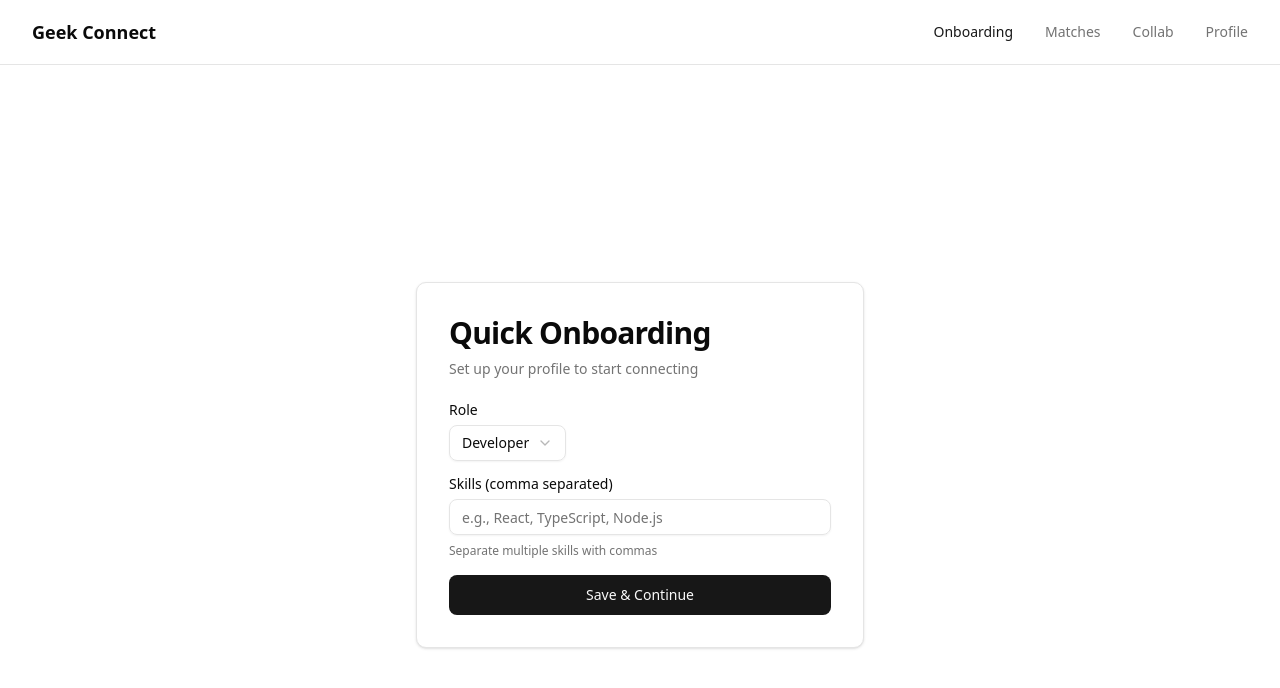
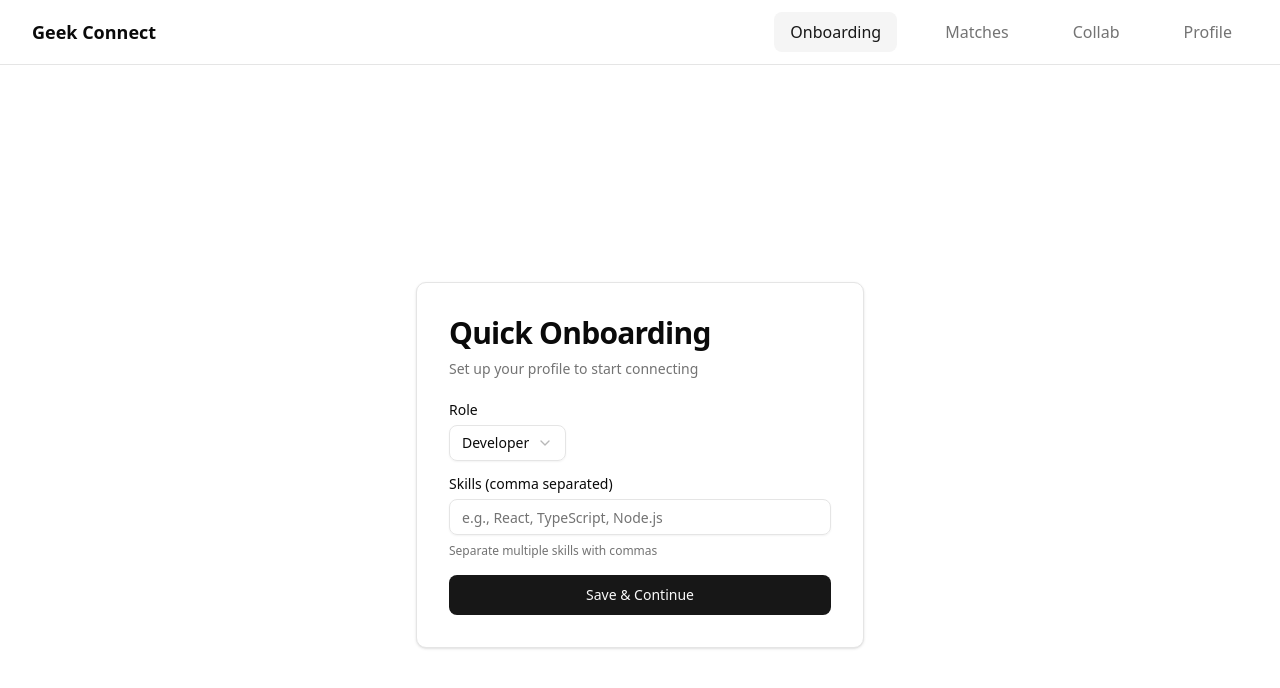
Before and after one commit to keduards/geek-connect, a Next.js app: page /onboarding in a window 1280 px wide. Shown: the top 688 px of the page. Built offline with nearby package versions, Linux system fonts and the light colour scheme.

Commit message:
Add proper padding to mobile burger menu
- Added padding and spacing to mobile menu items
- Improved visual hierarchy with border separator
- Added hover states and better touch targets for mobile
- Enhanced link styling with rounded corners and background on active

```diff
--- a/components/navigation.tsx
+++ b/components/navigation.tsx
@@ -40,9 +40,9 @@ export function Navigation() {
     <Link
       href={href}
       onClick={() => setMobileMenuOpen(false)}
-      className={`text-sm hover:text-primary ${
+      className={`py-2 px-4 rounded-md text-base hover:bg-accent hover:text-accent-foreground transition-colors ${
         isActive(href)
-          ? 'font-medium text-primary'
+          ? 'font-medium text-primary bg-accent'
           : 'text-muted-foreground'
       }`}
     >
@@ -77,17 +77,19 @@ export function Navigation() {
               </Button>
             </SheetTrigger>
             <SheetContent side="right" className="w-[300px] sm:w-[400px]">
-              <div className="flex flex-col space-y-4 mt-8">
+              <div className="flex flex-col space-y-6 py-6">
                 <Link
                   href="/"
                   onClick={() => setMobileMenuOpen(false)}
-                  className="text-lg font-semibold text-foreground mb-4"
+                  className="text-xl font-semibold text-foreground pb-4 border-b"
                 >
                   Geek Connect
                 </Link>
-                {navLinks.map((link) => (
-                  <NavLink key={link.href} href={link.href} label={link.label} />
-                ))}
+                <div className="flex flex-col space-y-4">
+                  {navLinks.map((link) => (
+                    <NavLink key={link.href} href={link.href} label={link.label} />
+                  ))}
+                </div>
               </div>
             </SheetContent>
           </Sheet>
```
